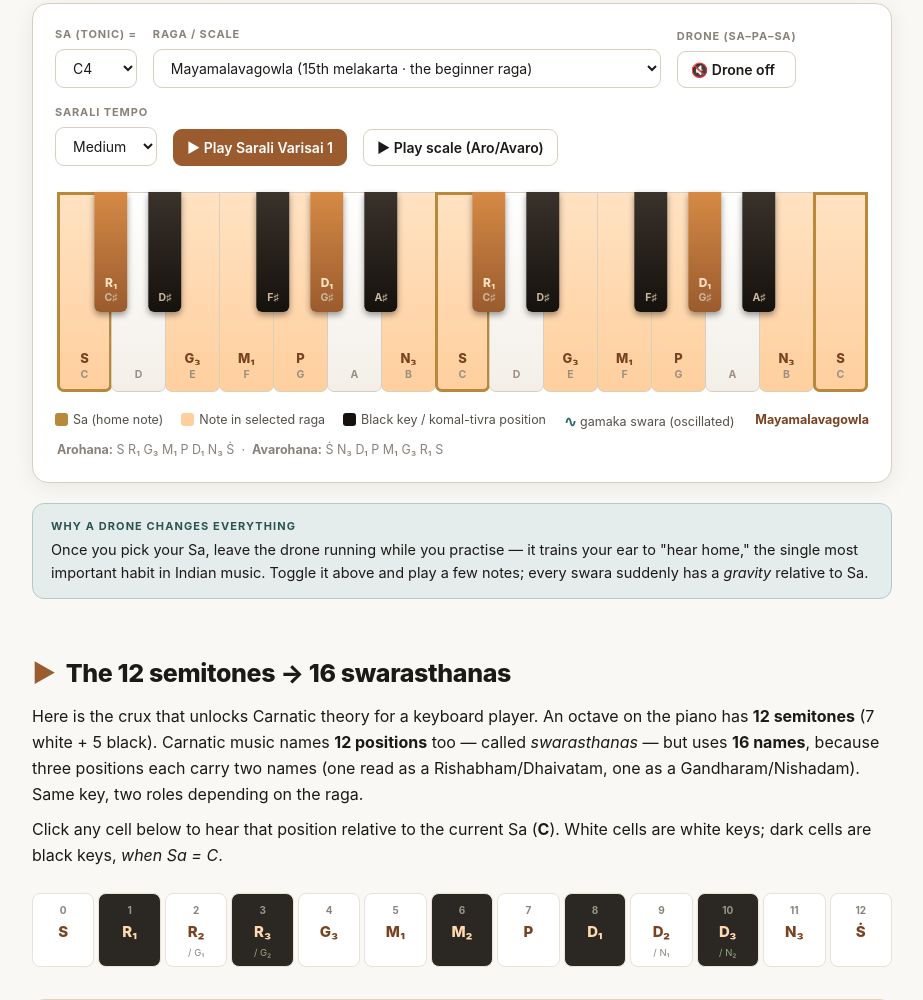
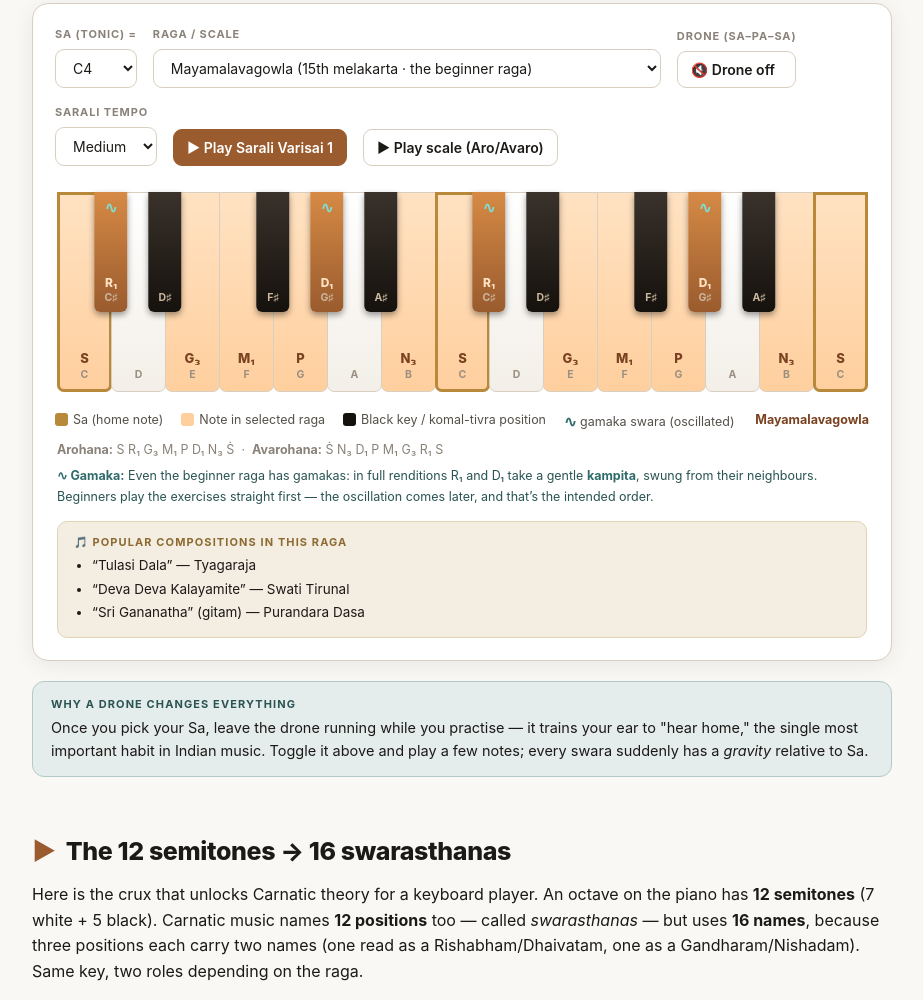
Before and after one commit to vaazee/vaazee-net, a plain HTML site: page pages/random/carnatic-piano-2026-06-08.html in a window 1280 px wide. Shown: the part 729-1729 px from the top of the page, without its empty margins (314-1237 px from the left). Drawn offline with Linux system fonts and the light colour scheme.

Commit message:
Add gamaka notes and popular compositions for all ragas
Every raga now has gamaka key markers and a gamaka note, plus a new
popular-compositions panel that updates with the selected raga.

Co-Authored-By: Claude Fable 5 <noreply@anthropic.com>

```diff
--- a/pages/random/carnatic-piano-2026-06-08.html
+++ b/pages/random/carnatic-piano-2026-06-08.html
@@ -137,6 +137,14 @@
   @media (prefers-reduced-motion:reduce){ .gam-mark{animation:none} }
   .gam-note{color:var(--cool-ink)}
   .gam-note b{color:var(--accent3)}
+
+  /* popular compositions box */
+  .comps{margin:14px 2px 0;padding:12px 16px;background:var(--warm-bg);border:1px solid var(--warm-bd);
+    border-radius:10px;font-size:13.5px;line-height:1.5}
+  .comps .lab{font-weight:700;font-size:11px;letter-spacing:.1em;text-transform:uppercase;
+    color:var(--warm-ink);display:block;margin-bottom:5px}
+  .comps ul{margin:0;padding-left:18px}
+  .comps li{margin:3px 0}
 
   /* swarasthana map */
   .semi-grid{display:grid;grid-template-columns:repeat(13,1fr);gap:4px;margin:14px 0;min-width:620px}
@@ -301,6 +309,10 @@
         </div>
         <p class="hint" id="aroLine"></p>
         <p class="hint gam-note" id="gamNote" hidden></p>
+        <div class="comps" id="compsBox" hidden>
+          <span class="lab">🎵 Popular compositions in this raga</span>
+          <ul id="compsList"></ul>
+        </div>
       </div>
 
       <div class="callout cool">
@@ -716,37 +728,69 @@
 
   /* ---------- Ragas: map semitone offset -> displayed swara symbol ---------- */
   const RAGAS=[
-    {id:'maya', name:'Mayamalavagowla (15th melakarta · the beginner raga)', map:{0:'S',1:'R₁',4:'G₃',5:'M₁',7:'P',8:'D₁',11:'N₃'}},
-    {id:'shankara', name:'Shankarabharanam (29 · = Western major scale)', map:{0:'S',2:'R₂',4:'G₃',5:'M₁',7:'P',9:'D₂',11:'N₃'}},
-    {id:'kharahara', name:'Kharaharapriya (22 · = Dorian mode)', map:{0:'S',2:'R₂',3:'G₂',5:'M₁',7:'P',9:'D₂',10:'N₂'}},
-    {id:'kalyani', name:'Kalyani (65 · = Lydian mode)', map:{0:'S',2:'R₂',4:'G₃',6:'M₂',7:'P',9:'D₂',11:'N₃'}},
-    {id:'todi', name:'Hanumatodi (8 · = Phrygian mode)', map:{0:'S',1:'R₁',3:'G₂',5:'M₁',7:'P',8:'D₁',10:'N₂'}},
+    {id:'maya', name:'Mayamalavagowla (15th melakarta · the beginner raga)', map:{0:'S',1:'R₁',4:'G₃',5:'M₁',7:'P',8:'D₁',11:'N₃'},
+      gamaka:{1:'R₁ — kampita, swung between S and G₃',8:'D₁ — kampita, swung between P and N₃'},
+      gnote:'Even the beginner raga has gamakas: in full renditions R₁ and D₁ take a gentle <b>kampita</b>, swung from their neighbours. Beginners play the exercises straight first — the oscillation comes later, and that’s the intended order.',
+      comps:['“Tulasi Dala” — Tyagaraja','“Deva Deva Kalayamite” — Swati Tirunal','“Sri Gananatha” (gitam) — Purandara Dasa']},
+    {id:'shankara', name:'Shankarabharanam (29 · = Western major scale)', map:{0:'S',2:'R₂',4:'G₃',5:'M₁',7:'P',9:'D₂',11:'N₃'},
+      gamaka:{2:'R₂ — approached by jaru (glide)',4:'G₃ — gentle kampita',11:'N₃ — gentle kampita'},
+      gnote:'Same notes as the Western major scale, yet it never sounds "major" in Carnatic hands: R₂ arrives by glide and G₃ and N₃ carry a gentle <b>kampita</b>. The phrasing, not the scale, is the raga.',
+      comps:['“Swara Raga Sudha” — Tyagaraja','“Akshaya Linga Vibho” — Muthuswami Dikshitar','“Saroja Dala Netri” — Syama Sastri']},
+    {id:'kharahara', name:'Kharaharapriya (22 · = Dorian mode)', map:{0:'S',2:'R₂',3:'G₂',5:'M₁',7:'P',9:'D₂',10:'N₂'},
+      gamaka:{3:'G₂ — kampita (its signature)',10:'N₂ — kampita'},
+      gnote:'Kharaharapriya’s soul is the <b>kampita</b> on G₂ and N₂ — sung as slow, even oscillations that give the raga its meditative depth. Tyagaraja practically owns this raga.',
+      comps:['“Chakkani Raja Margamu” — Tyagaraja','“Rama Nee Samanamevaru” — Tyagaraja','“Pakkala Nilabadi” — Tyagaraja']},
+    {id:'kalyani', name:'Kalyani (65 · = Lydian mode)', map:{0:'S',2:'R₂',4:'G₃',6:'M₂',7:'P',9:'D₂',11:'N₃'},
+      gamaka:{2:'R₂ — nokku approach, often elongated',4:'G₃ — kampita',11:'N₃ — kampita'},
+      gnote:'Kalyani is majestic and expansive: G₃ and N₃ are oscillated, R₂ is leaned into with a <b>nokku</b>, and the raised M₂ is held long and proud. One of the "big three" concert ragas (with Todi and Shankarabharanam).',
+      comps:['“Vanajakshiro” (Ata tala varnam) — Pallavi Gopala Iyer','“Nidhi Chala Sukhama” — Tyagaraja','“Kamalambam Bhajare” — Muthuswami Dikshitar','“Himadri Sute” — Syama Sastri']},
+    {id:'todi', name:'Hanumatodi (8 · = Phrygian mode)', map:{0:'S',1:'R₁',3:'G₂',5:'M₁',7:'P',8:'D₁',10:'N₂'},
+      gamaka:{1:'R₁ — shaken, hugging S',3:'G₂ — heavy kampita',8:'D₁ — heavy kampita',10:'N₂ — kampita'},
+      gnote:'Hanumatodi is perhaps the most gamaka-saturated raga in the repertoire — almost no note is struck plain, and G₂ and D₁ in particular live inside their oscillations. On a fixed-pitch keyboard you get its skeleton; the flesh is all gamaka.',
+      comps:['“Era Napai” (Adi tala varnam) — Patnam Subramania Iyer','“Koluvamaregada” — Tyagaraja','“Thaye Yashoda” — Oothukkadu Venkata Kavi']},
     {id:'charukesi', name:'Charukesi (26 · major below Pa, minor above)', map:{0:'S',2:'R₂',4:'G₃',5:'M₁',7:'P',8:'D₁',10:'N₂'},
-      gnote:'Charukesi splits the octave: a bright major lower half (S R₂ G₃ M₁ P) meets a dark minor upper half (D₁ N₂) — that bittersweet turn at Da is its whole mood. A film-composer favourite (Ilaiyaraaja, Rahman); relatively gamaka-light, so it sits well on a keyboard.'},
+      gamaka:{8:'D₁ — leaned on with gentle kampita (the emotional pivot)',10:'N₂ — kampita in descent'},
+      gnote:'Charukesi splits the octave: a bright major lower half (S R₂ G₃ M₁ P) meets a dark minor upper half (D₁ N₂) — that bittersweet turn at Da is its whole mood. A film-composer favourite (Ilaiyaraaja, Rahman); relatively gamaka-light, so it sits well on a keyboard.',
+      comps:['“Adamodi Galade” — Tyagaraja','“Kripaya Palaya Saure” — Swati Tirunal']},
     {id:'simhendra', name:'Simhendramadhyamam (57 · = harmonic minor with prati Ma)', map:{0:'S',2:'R₂',3:'G₂',6:'M₂',7:'P',8:'D₁',11:'N₃'},
-      gnote:'Take the Western harmonic minor and raise the fourth to M₂ and you get Simhendramadhyamam (the "Hungarian minor"). The two augmented-second leaps — G₂→M₂ and D₁→N₃ — give it its brooding intensity. Notes are mostly rendered firm rather than heavily oscillated.'},
+      gamaka:{3:'G₂ — kampita',8:'D₁ — kampita'},
+      gnote:'Take the Western harmonic minor and raise the fourth to M₂ and you get Simhendramadhyamam (the "Hungarian minor"). The two augmented-second leaps — G₂→M₂ and D₁→N₃ — give it its brooding intensity; G₂ and D₁ take a moderate kampita.',
+      comps:['“Ninne Nammiti” — Mysore Vasudevachar','“Needu Charanamule” — Tyagaraja','“Rama Rama Guna Seema” — Swati Tirunal']},
     {id:'kambhoji', name:'Kambhoji (janya of Harikambhoji · 28 · asymmetric, no Ni in ascent)', map:{0:'S',2:'R₂',4:'G₃',5:'M₁',7:'P',9:'D₂',10:'N₂'}, aro:[0,2,4,5,7,9,12], avaro:[12,10,9,7,5,4,2,0],
       gamaka:{4:'G₃ — kampita (oscillation)',9:'D₂ — nokku / kampita',10:'N₂ — jaru, in descent phrases'},
-      gnote:'Kambhoji is coloured by a <b>kampita</b> (oscillation) on G₃ and characteristic gamakas on D₂ and N₂ — and a sliding anya N₃ in phrases like D₂ N₃ Ṡ. The keyboard plays them straight.'},
+      gnote:'Kambhoji is coloured by a <b>kampita</b> (oscillation) on G₃ and characteristic gamakas on D₂ and N₂ — and a sliding anya N₃ in phrases like D₂ N₃ Ṡ. The keyboard plays them straight.',
+      comps:['“O Rangasayee” — Tyagaraja','“Sri Subrahmanyaya Namaste” — Muthuswami Dikshitar','“Evari Mata” — Tyagaraja']},
     {id:'darbari', name:'Darbari Kānada (janya of Natabhairavi · 20 · vakra avarohana)', map:{0:'S',2:'R₂',3:'G₂',5:'M₁',7:'P',8:'D₁',10:'N₂'}, aro:[0,2,3,5,7,8,10,12], avaro:[12,8,10,7,5,7,3,5,2,0],
       gamaka:{3:'G₂ — slow heavy andolana (its signature)',8:'D₁ — andolana'},
-      gnote:'Darbari’s whole identity is the slow, weighty <b>andolana</b> (oscillation) on G₂ and D₁ — without it the raga collapses into plain Natabhairavi. A fixed-pitch piano can only point at it.'},
+      gnote:'Darbari’s whole identity is the slow, weighty <b>andolana</b> (oscillation) on G₂ and D₁ — without it the raga collapses into plain Natabhairavi. A fixed-pitch piano can only point at it.',
+      comps:['“Yochana Kamala Lochana” — Tyagaraja','A Hindustani import — classics like “O Duniya Ke Rakhwale” (Naushad) live in the same raga']},
     {id:'reethigowla', name:'Reethigowla (janya of Kharaharapriya · 22 · vakra, gamaka-pradhana)', map:{0:'S',2:'R₂',3:'G₂',5:'M₁',7:'P',9:'D₂',10:'N₂'}, aro:[0,3,2,3,5,10,10,12], avaro:[12,10,9,5,3,5,7,5,3,2,0],
       gamaka:{3:'G₂ — heavy kampita, the ga-ri-ga-ma turn (its signature)',10:'N₂ — elongated / oscillated'},
-      gnote:'Reethigowla shares Kharaharapriya’s seven notes but is a different raga entirely — defined by its <b>vakra</b> (zig-zag) phrasing, Pa &amp; Da dropped in ascent, and a heavy <b>kampita</b> on G₂ (the ga-ri-ga-ma turn). The scale alone will never sound like it. (Ilaiyaraaja’s “Chinna Kannan Azhaikkiran” is the classic film example.)'},
+      gnote:'Reethigowla shares Kharaharapriya’s seven notes but is a different raga entirely — defined by its <b>vakra</b> (zig-zag) phrasing, Pa &amp; Da dropped in ascent, and a heavy <b>kampita</b> on G₂ (the ga-ri-ga-ma turn). The scale alone will never sound like it.',
+      comps:['“Janani Ninnuvina” — Subbaraya Sastri','“Dwaitamu Sukhama” — Tyagaraja','“Chinna Kannan Azhaikkiran” (film) — Ilaiyaraaja']},
     {id:'kadana', name:'Kadanakutuhalam (janya of Shankarabharanam · 29 · vakra ascent)', map:{0:'S',2:'R₂',4:'G₃',5:'M₁',7:'P',9:'D₂',11:'N₃'}, aro:[0,2,5,9,11,4,7,12], avaro:[12,11,9,7,5,4,2,0],
-      gnote:'All seven notes of the major scale, but the ascent leaps around — S R₂ M₁ D₂ N₃ G₃ P Ṡ — which is exactly the <b>kutuhalam</b> ("playful surprise") of the name. Brisk, sparkling and played almost straight, it is one of the most keyboard-friendly ragas there is (Patnam Subramania Iyer’s “Raghuvamsa Sudha” is the showpiece).'},
+      gnote:'All seven notes of the major scale, but the ascent leaps around — S R₂ M₁ D₂ N₃ G₃ P Ṡ — which is exactly the <b>kutuhalam</b> ("playful surprise") of the name. Brisk, sparkling and played almost straight, it is one of the most keyboard-friendly ragas there is.',
+      comps:['“Raghuvamsa Sudha” — Patnam Subramania Iyer (the raga’s signature showpiece)']},
     {id:'begada', name:'Begada (janya of Shankarabharanam · 29 · vakra, rakti)', map:{0:'S',2:'R₂',4:'G₃',5:'M₁',7:'P',9:'D₂',10:'N₂'}, aro:[0,4,2,4,5,7,9,7,12], avaro:[12,10,9,7,5,4,2,0],
       gamaka:{4:'G₃ — kampita in the opening S G₃ R₂ G₃ turn',5:'M₁ — pulled sharp by jaru (the famous "Begada ma")',10:'N₂ — deflected downward, never plain'},
-      gnote:'Begada is a <b>rakti</b> raga — its identity lives in phrasing and gamaka, not the scale. The ascent curls S G₃ R₂ G₃ M₁ P D₂ P Ṡ, the Ma is pulled slightly sharp (the "Begada ma"), and the descending N₂ is always deflected. Straight keys give you the skeleton only.'},
+      gnote:'Begada is a <b>rakti</b> raga — its identity lives in phrasing and gamaka, not the scale. The ascent curls S G₃ R₂ G₃ M₁ P D₂ P Ṡ, the Ma is pulled slightly sharp (the "Begada ma"), and the descending N₂ is always deflected. Straight keys give you the skeleton only.',
+      comps:['“Vallabha Nayakasya” — Muthuswami Dikshitar','“Nadopasana” — Tyagaraja','“Sankari Neeve” — Subbaraya Sastri']},
     {id:'athana', name:'Athana (janya of Shankarabharanam · 29 · vakra descent, ghana)', map:{0:'S',2:'R₂',4:'G₃',5:'M₁',7:'P',9:'D₂',11:'N₃'}, aro:[0,2,5,7,11,12], avaro:[12,11,9,7,5,7,4,2,0],
       gamaka:{4:'G₃ — heavy kampita, approached from M₁',9:'D₂ — oscillated',11:'N₃ — weighty kampita in Ṡ N₃ P phrases'},
-      gnote:'Athana is majestic and martial — Ga and Ni are never struck plain but swung wide from their neighbours, and some phrases borrow anya touches of G₂ and N₂. The zig-zag descent (Ṡ N₃ D₂ P M₁ P G₃ R₂ S) is part of its signature. Tyagaraja’s “Ela Nee Dayaradu” is the classic reference.'},
+      gnote:'Athana is majestic and martial — Ga and Ni are never struck plain but swung wide from their neighbours, and some phrases borrow anya touches of G₂ and N₂. The zig-zag descent (Ṡ N₃ D₂ P M₁ P G₃ R₂ S) is part of its signature.',
+      comps:['“Ela Nee Dayaradu” — Tyagaraja','“Anupama Gunambudhi” — Tyagaraja']},
     {id:'kedaragowla', name:'Kedaragowla (janya of Harikambhoji · 28 · audava–sampoorna)', map:{0:'S',2:'R₂',4:'G₃',5:'M₁',7:'P',9:'D₂',10:'N₂'}, aro:[0,2,5,7,10,12], avaro:[12,10,9,7,5,4,2,0],
       gamaka:{10:'N₂ — jaru slides from Ṡ',4:'G₃ — descent-only, softly oscillated'},
-      gnote:'Kedaragowla climbs a spare pentatonic path (S R₂ M₁ P N₂ Ṡ) and descends through all seven notes — G₃ and D₂ appear only on the way down. A flowing <b>rakti</b> raga whose N₂ arrives by slide; keep the ascent airy and the descent smooth.'},
-    {id:'mohanam', name:'Mohanam (pentatonic · no Ma, no Ni)', map:{0:'S',2:'R₂',4:'G₃',7:'P',9:'D₂'}},
-    {id:'hindolam', name:'Hindolam (pentatonic · no Ri, no Pa)', map:{0:'S',3:'G₂',5:'M₁',8:'D₁',10:'N₂'}},
+      gnote:'Kedaragowla climbs a spare pentatonic path (S R₂ M₁ P N₂ Ṡ) and descends through all seven notes — G₃ and D₂ appear only on the way down. A flowing <b>rakti</b> raga whose N₂ arrives by slide; keep the ascent airy and the descent smooth.',
+      comps:['“Saraguna Palimpa” — Poochi Srinivasa Iyengar','“Tulasi Bilva” — Tyagaraja','“Venugana Loluni” — Tyagaraja']},
+    {id:'mohanam', name:'Mohanam (pentatonic · no Ma, no Ni)', map:{0:'S',2:'R₂',4:'G₃',7:'P',9:'D₂'},
+      gamaka:{4:'G₃ — kampita in G₃ R₂ turns',9:'D₂ — nokku / gentle oscillation'},
+      gnote:'Mohanam is bright and open — the major pentatonic — with light gamakas: a <b>kampita</b> on G₃ and a leaned-on D₂. One of the friendliest ragas for a keyboard player.',
+      comps:['“Ninnu Kori” (Adi tala varnam) — Ramnad Srinivasa Iyengar','“Nannu Palimpa” — Tyagaraja','“Mohana Rama” — Tyagaraja']},
+    {id:'hindolam', name:'Hindolam (pentatonic · no Ri, no Pa)', map:{0:'S',3:'G₂',5:'M₁',8:'D₁',10:'N₂'},
+      gamaka:{3:'G₂ — andolana (its signature)',8:'D₁ — andolana',10:'N₂ — jaru slide'},
+      gnote:'Hindolam (Hindustani Malkauns) floats without Ri or Pa; its character comes from the swinging <b>andolana</b> on G₂ and D₁ and the slide into N₂.',
+      comps:['“Samajavaragamana” — Tyagaraja','“Neerajakshi Kamakshi” — Muthuswami Dikshitar','“Ma Ramanan” — Papanasam Sivan']},
     {id:'chromatic', name:'All 12 swarasthanas (chromatic — show everything)', map:(function(){const o={};SEMI.forEach(s=>{o[s.pos]=s.sym+(s.alt?'/'+s.alt:'');});return o;})()}
   ];
 
@@ -830,6 +874,10 @@
     const gn=document.getElementById('gamNote');
     if(raga.gnote){ gn.innerHTML='<b>∿ Gamaka:</b> '+raga.gnote; gn.hidden=false; }
     else { gn.hidden=true; gn.innerHTML=''; }
+    // popular compositions box
+    const cb=document.getElementById('compsBox'), cl=document.getElementById('compsList');
+    if(raga.comps&&raga.comps.length){ cl.innerHTML=raga.comps.map(c=>'<li>'+c+'</li>').join(''); cb.hidden=false; }
+    else { cb.hidden=true; cl.innerHTML=''; }
   }
 
   /* ---------- Arohana / Avarohana helpers (support asymmetric ragas) ---------- */
```
